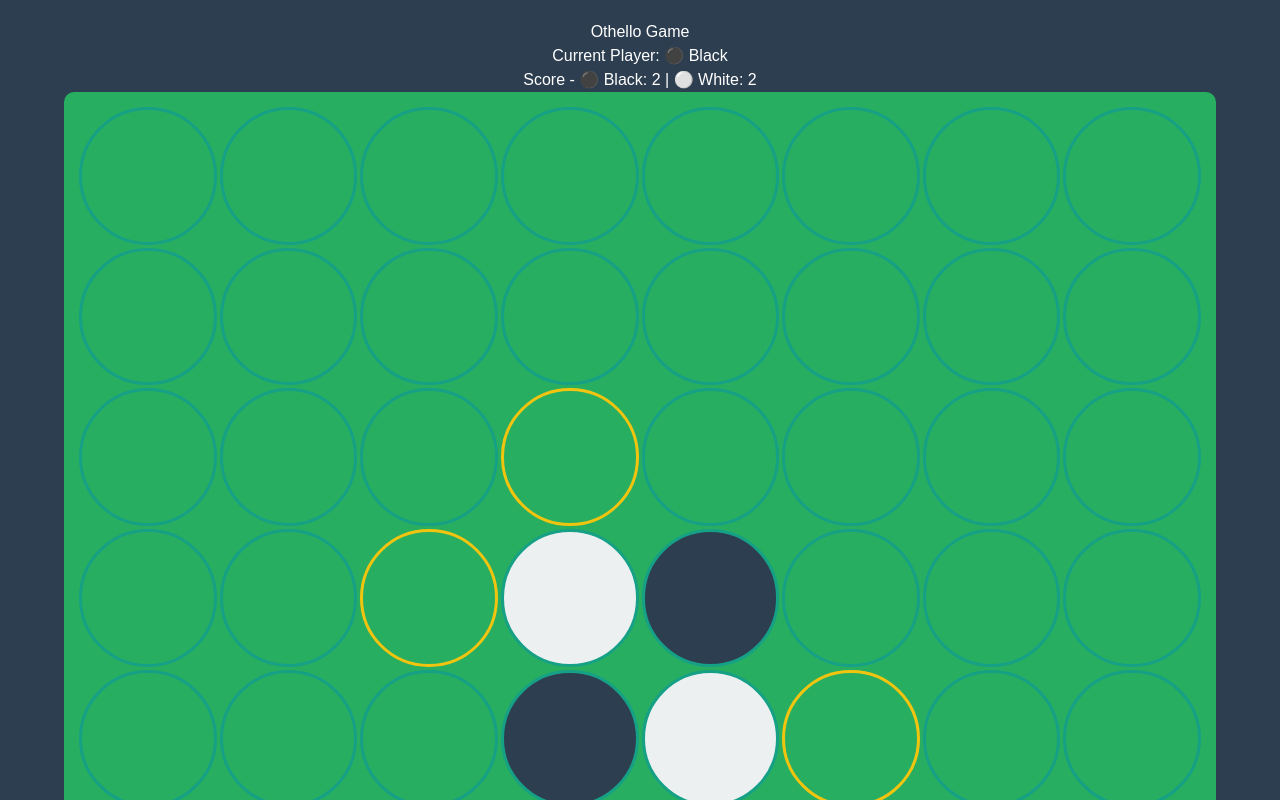
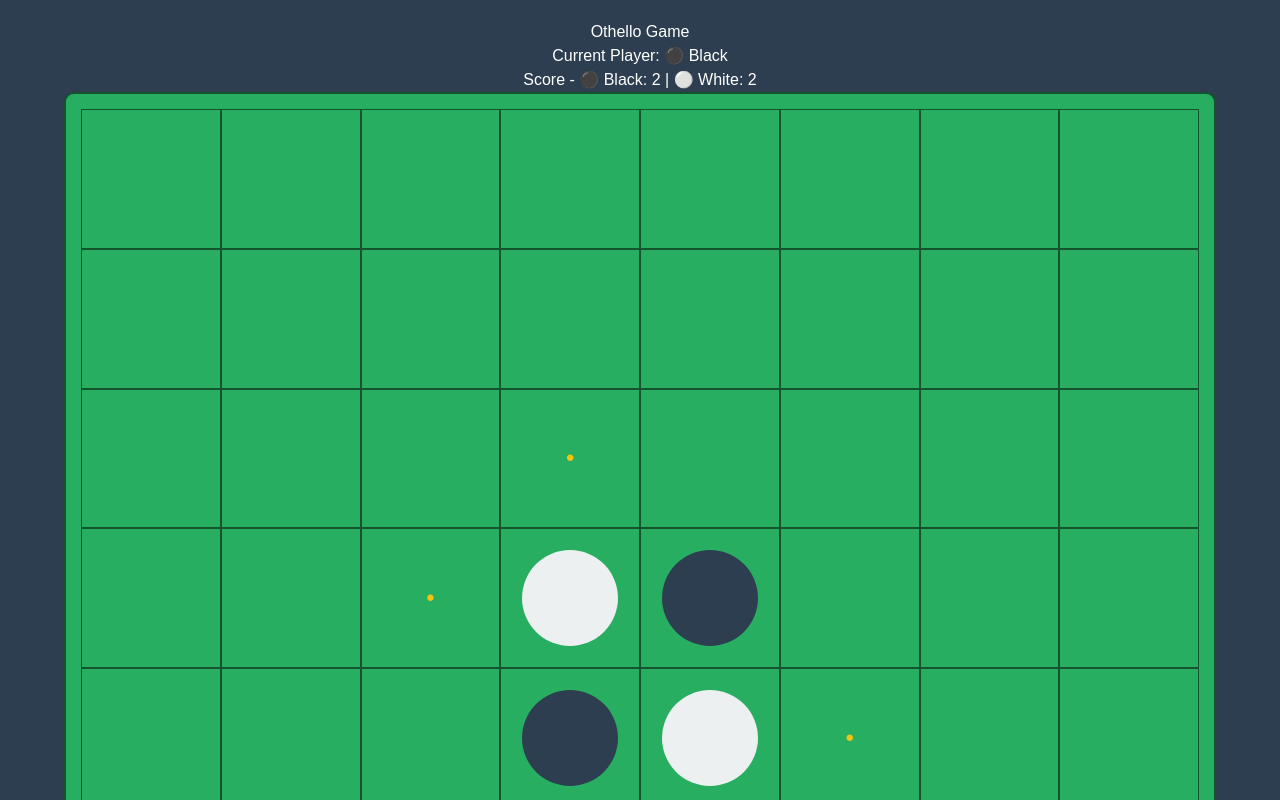
Before and after one commit to hato-taka/white-othello, a Next.js app: page / in a window 1280 px wide. Shown: the top 800 px of the page. Built offline with nearby package versions, Linux system fonts and the light colour scheme.

Commit message:
Othelloコンポーネントのセルスタイルを改善し、クリック可能な要素をボタンからdivに変更

```diff
--- a/src/app/Othello.tsx
+++ b/src/app/Othello.tsx
@@ -70,7 +70,7 @@ const flipDiscs = (board: Board, row: number, col: number, player: number): Boar
 
   for (const [dx, dy] of directions) {
     let x = row + dx, y = col + dy;
-    const path: Move[] = [];
+    let path: Move[] = [];
 
     while (x >= 0 && x < SIZE && y >= 0 && y < SIZE && board[x][y] === opponent) {
       path.push([x, y]);
@@ -143,29 +143,36 @@ const Othello: React.FC = () => {
       <h1>Othello Game</h1>
       <p>{passCount >= 2 ? "Game Over!" : `Current Player: ${currentPlayer === BLACK ? "⚫ Black" : "⚪ White"}`}</p>
       <p>Score - ⚫ Black: {black} | ⚪ White: {white}</p>
-      <div style={{ display: "grid", gridTemplateColumns: `repeat(${SIZE}, minmax(30px, 1fr))`, gap: "3px", background: "#27ae60", padding: "15px", borderRadius: "10px", maxWidth: "90vw", margin: "auto" }}>
+      <div style={{ display: "grid", gridTemplateColumns: `repeat(${SIZE}, minmax(30px, 1fr))`, background: "#27ae60", padding: "15px", borderRadius: "10px", maxWidth: "90vw", margin: "auto", border: "2px solid #14532d" }}>
         {board.flat().map((cell, index) => {
           const row = Math.floor(index / SIZE);
           const col = index % SIZE;
           const isValid = validMoves.some(([r, c]) => r === row && c === col);
           const isLast = lastMove && lastMove[0] === row && lastMove[1] === col;
-          const isCpu = cpuMove && cpuMove[0] === row && cpuMove[1] === col;
-          console.log("isCpu", isCpu);
 
-          let borderColor = "#16a085";
-          if (isLast) borderColor = "#e74c3c";
-          else if (isValid) borderColor = "#f1c40f";
+          const cellStyle: React.CSSProperties = {
+            width: "100%",
+            height: "100%",
+            display: "flex",
+            alignItems: "center",
+            justifyContent: "center",
+            background: isLast ? "#e74c3c" : "#27ae60",
+            cursor: "pointer",
+            aspectRatio: "1 / 1",
+            boxSizing: "border-box",
+            border: "1px solid #14532d"
+          };
 
           return (
-            <button
+            <div
               key={index}
               onClick={() => handleClick(row, col)}
-              style={{
-                width: "100%", height: "100%", borderRadius: "50%", display: "flex", alignItems: "center", justifyContent: "center",
-                background: cell === BLACK ? "#2c3e50" : cell === WHITE ? "#ecf0f1" : "#27ae60",
-                cursor: "pointer", border: `3px solid ${borderColor}`, aspectRatio: "1 / 1"
-              }}
-            />
+              style={cellStyle}
+            >
+              {cell === BLACK && <div style={{ width: "70%", height: "70%", borderRadius: "50%", backgroundColor: "#2c3e50" }} />}
+              {cell === WHITE && <div style={{ width: "70%", height: "70%", borderRadius: "50%", backgroundColor: "#ecf0f1" }} />}
+              {isValid && cell === EMPTY && <span style={{ color: "#f1c40f", fontSize: "1.5rem" }}>•</span>}
+            </div>
           );
         })}
       </div>
```
